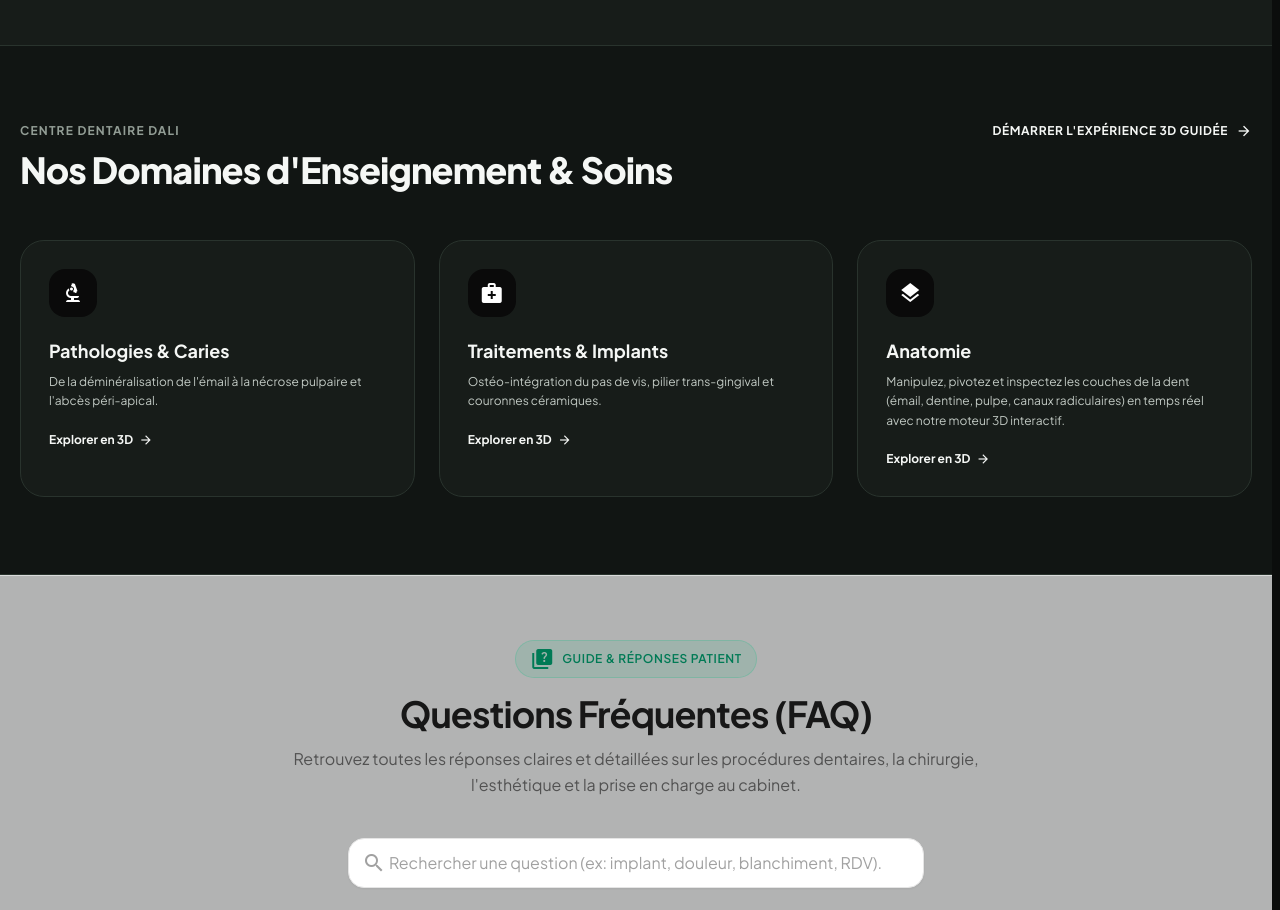
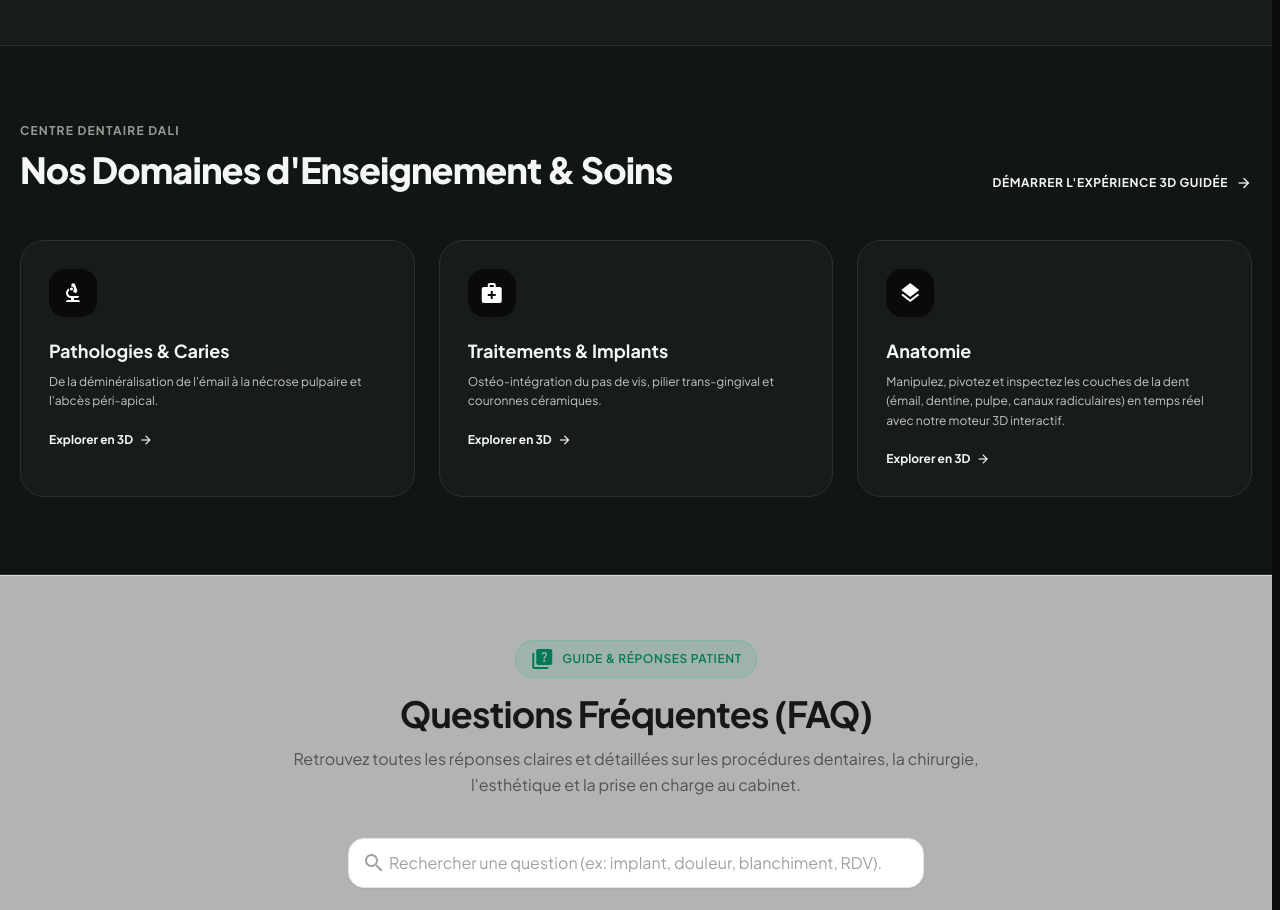
Before and after one commit to marvenpiadri/DrDali, an Angular app: page / in a window 1280 px wide. Shown: the part 4680-5590 px from the top of the page. Built offline with nearby package versions, Linux system fonts and the light colour scheme; no server answers; a web font is replaced by a local one.

Commit message:
Polish category card hover and alignment

```diff
--- a/src/styles.css
+++ b/src/styles.css
@@ -542,7 +542,6 @@ img, video, canvas, svg { max-width: 100%; }
 .ui-learning-cta {
   display: inline-flex;
   align-items: center;
-  align-self: flex-start;
   gap: .5rem;
   color: var(--text-primary);
   font-size: .75rem;
@@ -576,12 +575,14 @@ img, video, canvas, svg { max-width: 100%; }
   border: 1px solid var(--border-subtle);
   border-radius: 1.5rem;
   text-decoration: none;
-  transition: box-shadow .18s ease, background-color .18s ease;
+  transition: transform .18s ease, box-shadow .18s ease, border-color .18s ease, background-color .18s ease;
 }
 
 .ui-category-card:hover {
   background: var(--surface-raised);
+  border-color: var(--border-strong);
   box-shadow: 0 12px 24px rgb(0 0 0 / 10%);
+  transform: translateY(-2px);
 }
 
 .ui-category-icon {
```
